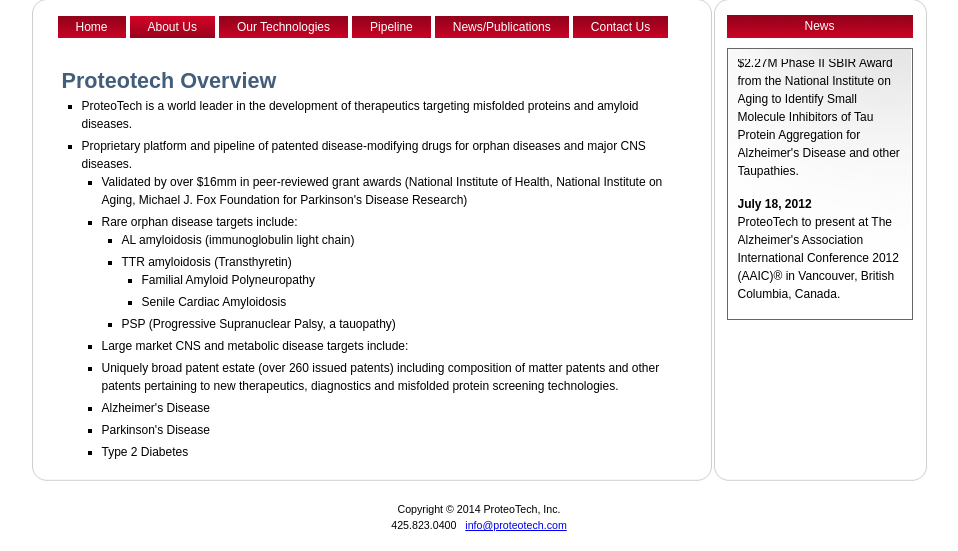
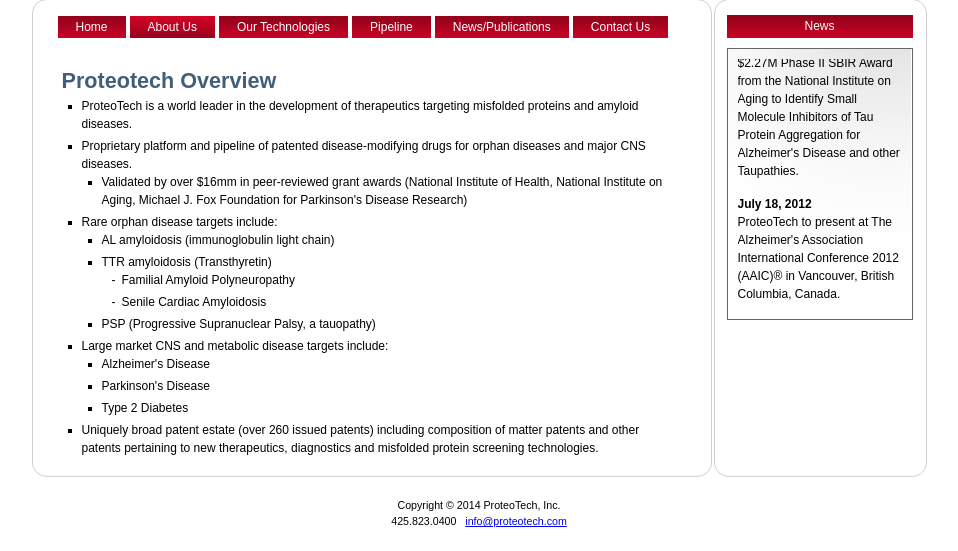
Before and after one commit to eandjdesign/proteotech.com, a PHP site: page /about/overview.html in a window 1280 px wide. Shown: the part 300-851 px from the top of the page, without its empty margins (161-1119 px from the left). After the commit the page ends 827 px from the top, so only its background shows below. Run offline with PHP 8.4, Linux system fonts and the light colour scheme.

Commit message:
About Us > Overview Changes from Round 2

```diff
--- a/about/overview.html
+++ b/about/overview.html
@@ -116,13 +116,14 @@
 									<li>ProteoTech is a world leader in the development of therapeutics targeting misfolded proteins and amyloid diseases.</li>
 									<li>Proprietary platform and pipeline of patented disease-modifying drugs for orphan diseases and major CNS diseases.
 										<ul>
-											<li>Validated by over $16mm in peer-reviewed grant awards (National Institute of Health, National Institute on Aging, Michael J. Fox Foundation for Parkinson's Disease Research)
+											<li>Validated by over $16mm in peer-reviewed grant awards (National Institute of Health, National Institute on Aging, Michael J. Fox Foundation for Parkinson's Disease Research)</li>
+										</ul>
 									</li>
 									<li>Rare orphan disease targets include:
 										<ul>
 											<li>AL amyloidosis (immunoglobulin light chain)</li>
 											<li>TTR amyloidosis (Transthyretin)
-												<ul>
+												<ul class="dashed-bullets">
 													<li>Familial Amyloid Polyneuropathy</li>
 													<li>Senile Cardiac Amyloidosis</li>
 												</ul>
@@ -130,11 +131,14 @@
 											<li>PSP (Progressive Supranuclear Palsy, a tauopathy)</li>
 										</ul>
 									</li>
-									<li>Large market CNS and metabolic disease targets include:</li>
+									<li>Large market CNS and metabolic disease targets include:
+										<ul>
+											<li>Alzheimer's Disease</li>
+											<li>Parkinson's Disease</li>
+											<li>Type 2 Diabetes</li>
+										</ul>
+									</li>
 									<li>Uniquely broad patent estate (over 260 issued patents) including composition of matter patents and other patents pertaining to new therapeutics, diagnostics and misfolded protein screening technologies.</li>
-									<li>Alzheimer's Disease</li>
-									<li>Parkinson's Disease</li>
-									<li>Type 2 Diabetes</li>
 								</ul>
 							</div>
 							<div id="column2">
--- a/css/styles.css
+++ b/css/styles.css
@@ -270,6 +270,16 @@
 	margin-bottom: 0;
 }
 
+
+.dashed-bullets li {
+	list-style: none;
+	position: relative;
+}
+.dashed-bullets li:before {
+	content: "-";
+	position: absolute;
+	left: -10px;
+}
 /* PAGE FOOTER
 ------------------*/
 #footer{
```
